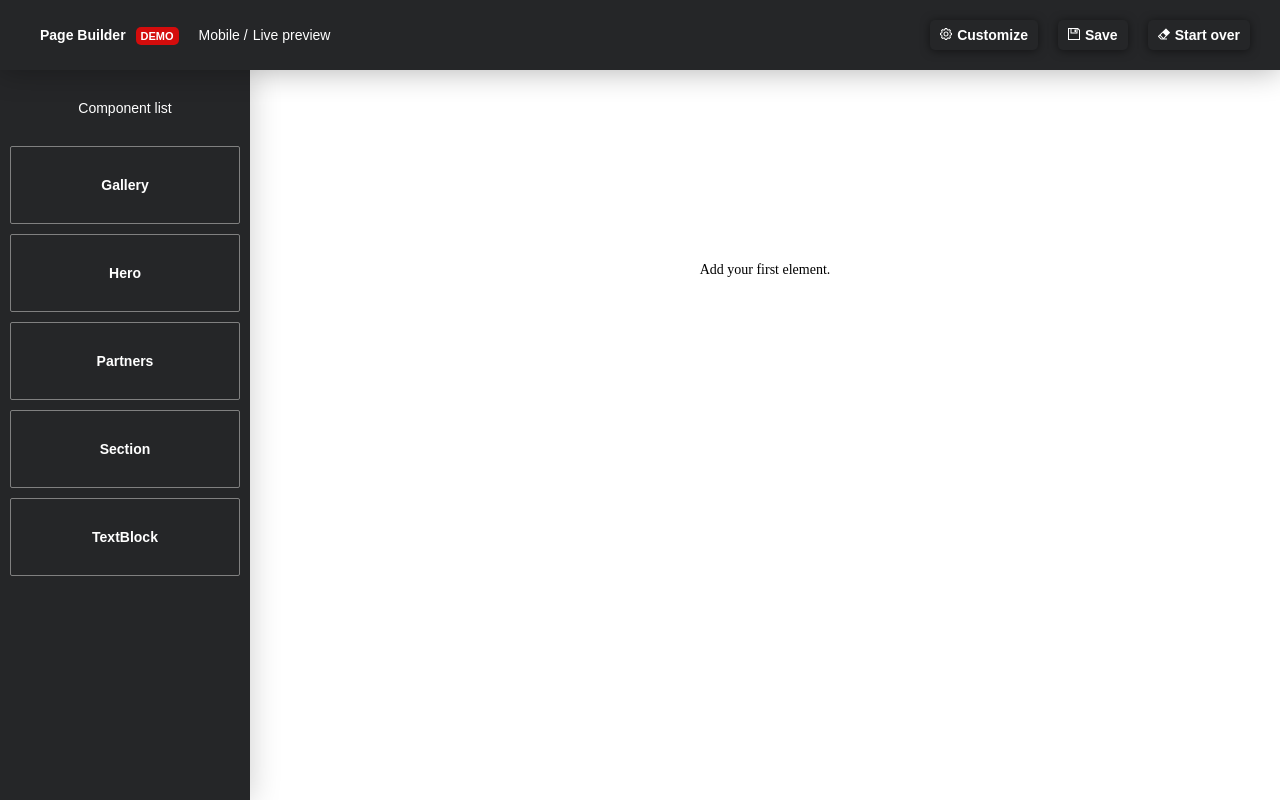
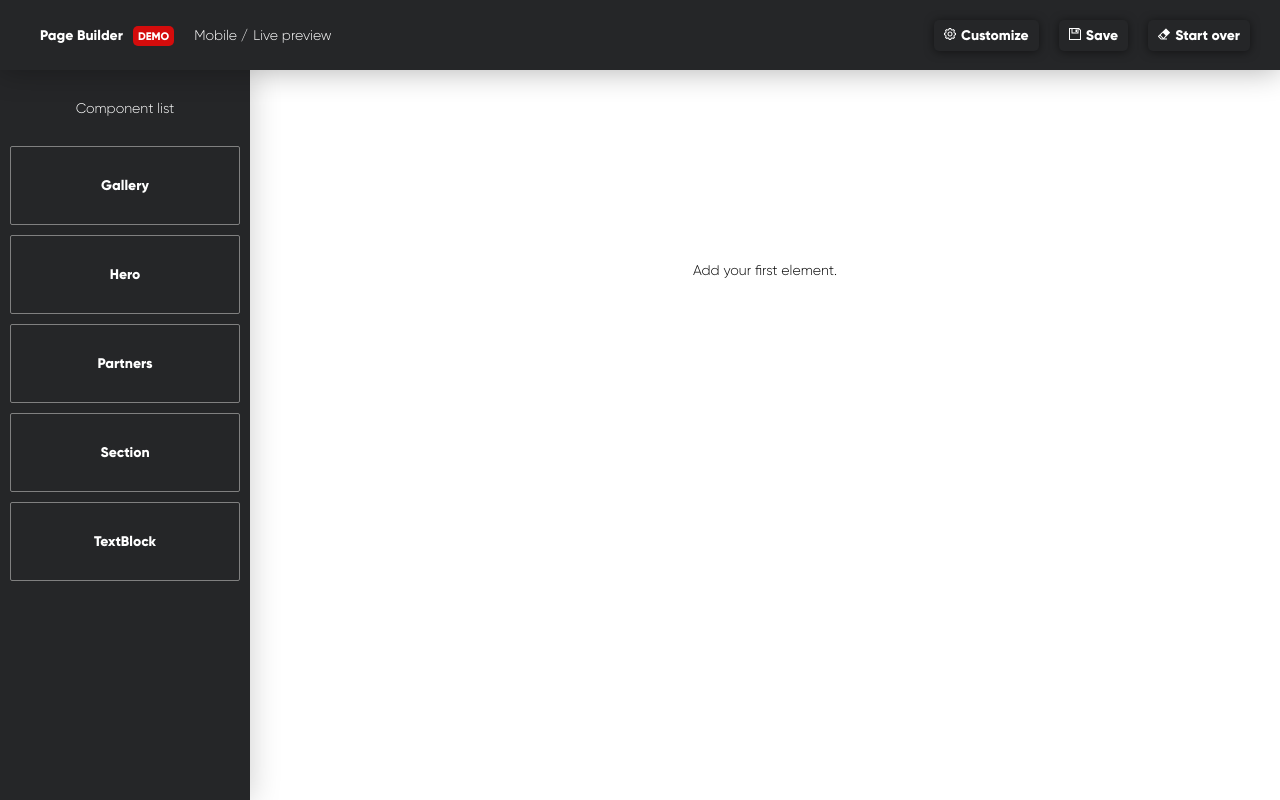
Before and after one commit to estellegresillon/page-builder, a React (Create React App) app: page / in a window 1280 px wide. Built offline with nearby package versions, Linux system fonts and the light colour scheme.

Commit message:
Fixed gilroy font weights on prod

```diff
--- a/src/assets/styles/base.css
+++ b/src/assets/styles/base.css
@@ -21,6 +21,18 @@
 @font-face {
   font-family: "Futura";
   src: local("Futura"), url(../fonts/FuturaPT-Medium.ttf) format("woff");
+}
+
+@font-face {
+  font-family: "Gilroy";
+  font-weight: normal;
+  src: local("Gilroy"), url(../fonts/Gilroy-Light.otf) format("woff");
+}
+
+@font-face {
+  font-family: "Gilroy";
+  font-weight: bold;
+  src: local("Gilroy"), url(../fonts/Gilroy-ExtraBold.otf) format("woff");
 }
 
 @font-face {
```
Also changed, not shown: src/assets/fonts/Gilroy-ExtraBold.otf (added), src/assets/fonts/Gilroy-Light.otf (added).
